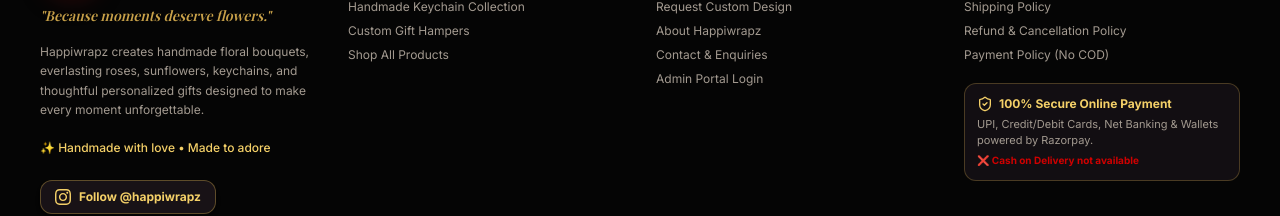
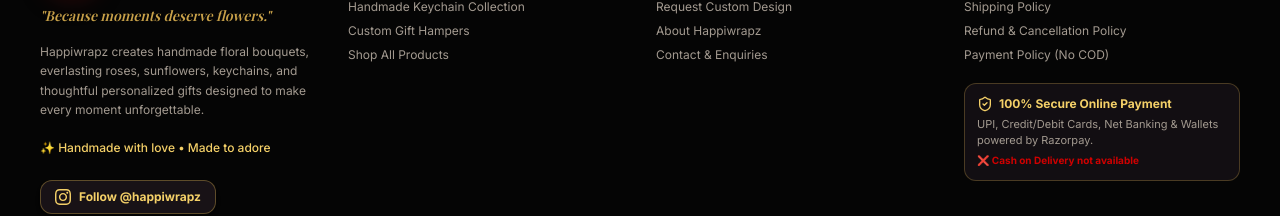
Before and after one commit to hprasanth1347-source/happiwarpz, a Next.js app in the folder frontend/: page / in a window 1280 px wide. Shown: the part 3506-3722 px from the top of the page. Built offline with nearby package versions, Linux system fonts and the light colour scheme; no server answers.

Commit message:
Remove all Admin Portal links from customer login page and footer

```diff
--- a/frontend/components/Footer.tsx
+++ b/frontend/components/Footer.tsx
@@ -118,11 +118,6 @@
                   Contact & Enquiries
                 </Link>
               </li>
-              <li>
-                <Link href="/admin/login" className="hover:text-[#C9A24A] transition-colors text-[#A39A90]">
-                  Admin Portal Login
-                </Link>
-              </li>
             </ul>
           </div>
 
```
